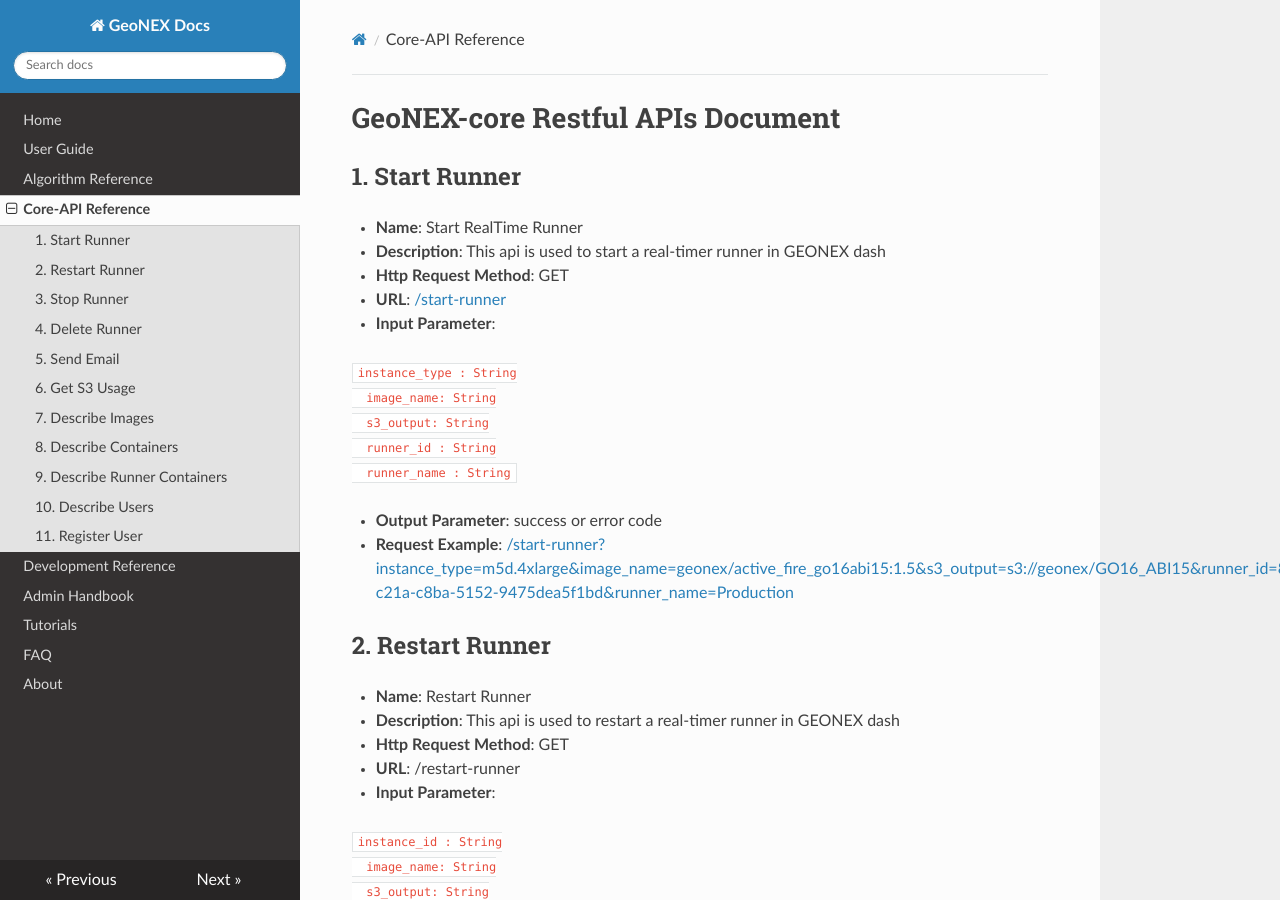
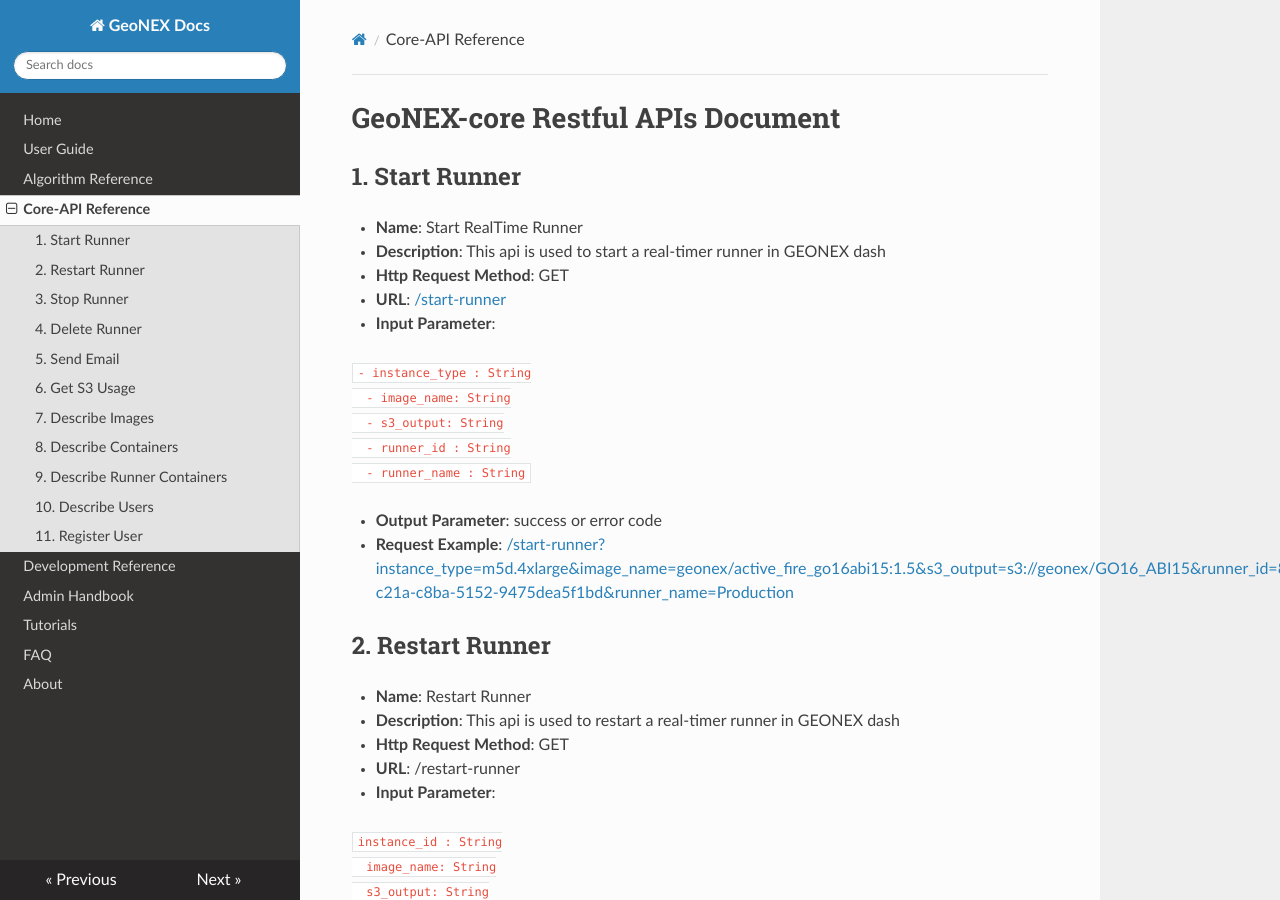
Before and after one commit to suredream/geonex-doc, an MkDocs documentation site: the page built from docs/core-api.md, in a window 1280 px wide and 900 px high. Built offline with MkDocs 1.6.1, drawn with Linux system fonts in a browser that asks for light colours; nearby versions of some CDN libraries.

````diff
--- a/docs/core-api.md
+++ b/docs/core-api.md
@@ -8,11 +8,11 @@
   - **Input Parameter**:
 
   ```
-  instance_type : String
-  image_name: String
-  s3_output: String
-  runner_id : String
-  runner_name : String
+  - instance_type : String
+  - image_name: String
+  - s3_output: String
+  - runner_id : String
+  - runner_name : String
   ```
 
   - **Output Parameter**: success or error code
````
